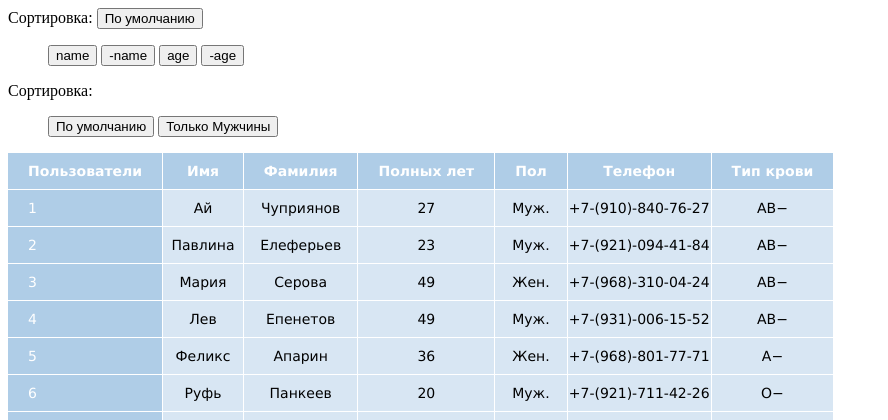
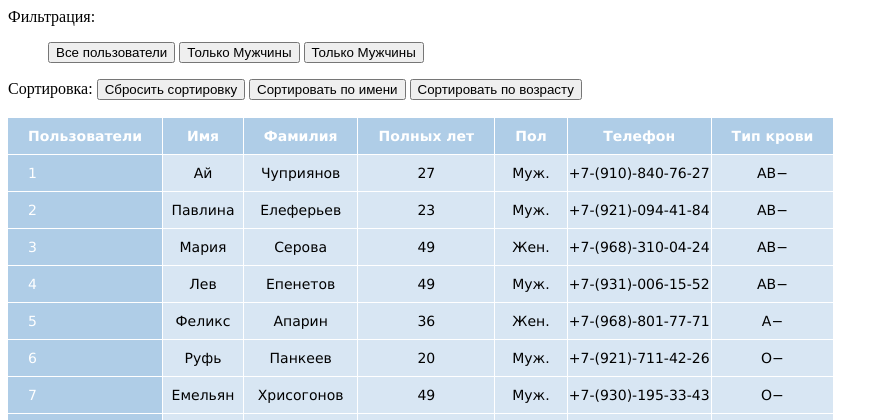
Before and after one commit to Kuzan19/Table_test, a Django app: page / in a window 1280 px wide. Shown: the top 420 px of the page, without its empty margins (0-888 px from the left). Run offline with Django 5.2, Linux system fonts and the light colour scheme; data comes from the database, SQL or seed files in the repository.

Commit message:
fixing commit

```diff
--- a/newapp/urls.py
+++ b/newapp/urls.py
@@ -3,5 +3,7 @@ from . import views
 
 urlpatterns = [
     path('', views.TableView.as_view(), name='table-views-page'),
+    path('sort_by_name', views.SortedTableView.as_view(), name='sorted-name-table-views-page'),
+    path('sort_by_age', views.SortedTableView.as_view(), name='sorted-age-table-views-page'),
     # path('create_new_strings_database', views.new_data_base),
 ]
--- a/newapp/views.py
+++ b/newapp/views.py
@@ -11,10 +11,18 @@ class TableView(ListView):
     context_object_name = 'users'
     paginate_by = 20
 
-    def get_ordering(self):
-        """Функция сортировки по переданному атрибуту 'orderby' """
-        ordering = self.request.GET.get('orderby')
-        return ordering
+    def get_context_data(self, *args, **kwargs):
+        """Прокидывание данных о фильтрации и сортировке в шаблон"""
+        context = super().get_context_data(*args, **kwargs)
+        if self.request.GET.get('orderby'):
+            context['ordering'] = self.request.GET.get('orderby')
+        else:
+            context['ordering'] = 'id'
+        if self.request.GET.get('filter_by'):
+            context['filtering'] = self.request.GET.get('filter_by')
+        else:
+            context['filtering'] = ''
+        return context
 
     def get_queryset(self):
         """Функция фильтрации под переданному атрибуту 'filter_by', если он передается"""
@@ -23,6 +31,25 @@ class TableView(ListView):
             queryset = UserModel.objects.filter(gender=filtering)
         else:
             queryset = UserModel.objects.all()
+        return queryset
+
+
+class SortedTableView(TableView):
+    """Функция отображения отсортированной таблицы"""
+    def get_queryset(self):
+        """Функция фильтрации под переданному атрибуту 'filter_by', если он передается"""
+        if self.request.path == '/sort_by_name':
+            if self.request.GET.get('filter_by'):
+                filtering = self.request.GET.get('filter_by')
+                queryset = UserModel.objects.filter(gender=filtering).order_by('name')
+            else:
+                queryset = UserModel.objects.all().order_by('name')
+        elif self.request.path == '/sort_by_age':
+            if self.request.GET.get('filter_by'):
+                filtering = self.request.GET.get('filter_by')
+                queryset = UserModel.objects.filter(gender=filtering).order_by('age')
+            else:
+                queryset = UserModel.objects.all().order_by('age')
         return queryset
 
 
--- a/templates/newapp/index.html
+++ b/templates/newapp/index.html
@@ -5,30 +5,24 @@
 {% block content %}
 {% if users %}
 
-<form action="#" method="get" id="sortProduct">
+<form action="" method="get" id="filterProduct">
   <div class="box sort pull-right">
-    <span>Сортировка:</span>
-    <button value="Сортировка" class="dropdown-toggle" type="submit" data-toggle="dropdown" id="menu2">
-     <span class="dropdown-label">По умолчанию</span>
-    </button>
-   <ul class="dropdown-menu" role="menu" aria-labelledby="menu2">
-      <input type="submit" name="orderby" value="name" title="А-Я">
-      <input type="submit" name="orderby" value="-name" title="Я-А">
-      <input type="submit" name="orderby" value="age" title="По возрасту (по возрастанию)">
-      <input type="submit" name="orderby" value="-age" title="По возрасту (по убыванию)">
+    <span>Фильтрация:</span>
+   <ul class="dropdown-menu" role="menu" aria-labelledby="menu3">
+       <button type="submit" name="filter_by"  title="Все"> Все пользователи </button>
+       <button type="submit" name="filter_by" value="Муж." title="Только мужчины"> Только Мужчины </button>
+       <button type="submit" name="filter_by" value="Жен." title="Только мужчины"> Только Мужчины </button>
    </ul>
   </div>
 </form>
 
-<form action="#" method="get" id="filterProduct">
-  <div class="box sort pull-right">
+<div class="box sort pull-right">
     <span>Сортировка:</span>
-   <ul class="dropdown-menu" role="menu" aria-labelledby="menu3">
-       <button type="submit" name="filter_by"  title="Все"> По умолчанию </button>
-       <button type="submit" name="filter_by" value="Муж." title="Только мужчины"> Только Мужчины </button>
-   </ul>
-  </div>
-</form>
+    <a href="{% url 'table-views-page' %}"><button type="submit">Сбросить сортировку</button></a>
+    <a href="{% url 'sorted-name-table-views-page' %}"><button type="submit">Сортировать по имени</button></a>
+    <a href="{% url 'sorted-age-table-views-page' %}"><button type="submit">Сортировать по возрасту</button></a>
+</div>
+<br>
 
 <table>
 
@@ -59,8 +53,8 @@
         <div class="pagination">
     <span class="step-links">
         {% if page_obj.has_previous %}
-            <a href="?page=1">&laquo; first</a>
-            <a href="?page={{ page_obj.previous_page_number }}">previous</a>
+            <a href="?page=1&orderby={{ordering}}&filter_by={{filtering}}">&laquo; first</a>
+            <a href="?page={{ page_obj.previous_page_number }}&filter_by={{filtering}}">previous</a>
         {% endif %}
 
         <span class="current">
@@ -68,8 +62,8 @@
         </span>
 
         {% if page_obj.has_next %}
-            <a href="?page={{ page_obj.next_page_number }}">next</a>
-            <a href="?page={{ page_obj.paginator.num_pages }}">last &raquo;</a>
+            <a href="?page={{ page_obj.next_page_number }} &filter_by={{filtering}}">next</a>
+            <a href="?page={{ page_obj.paginator.num_pages }} &filter_by={{filtering}}">last &raquo;</a>
         {% endif %}
     </span>
 </div>
```
